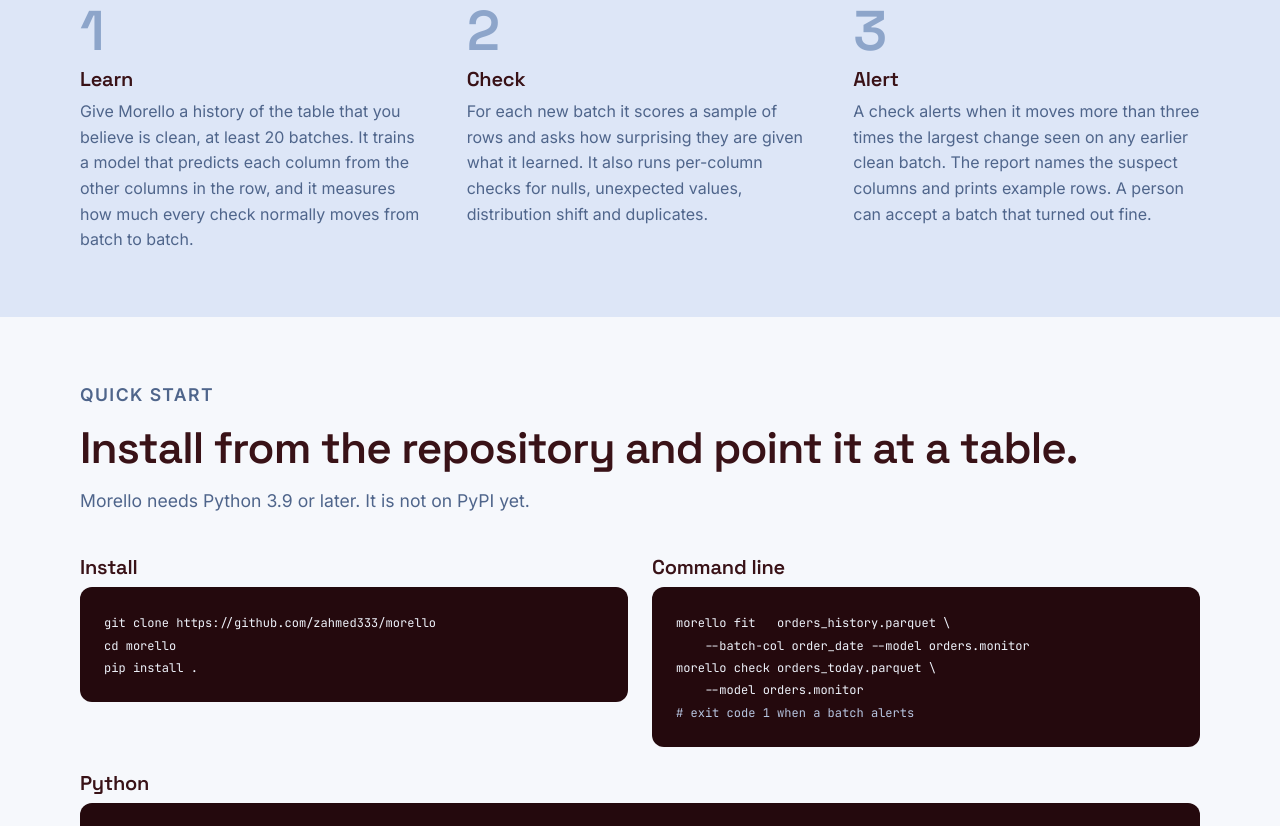
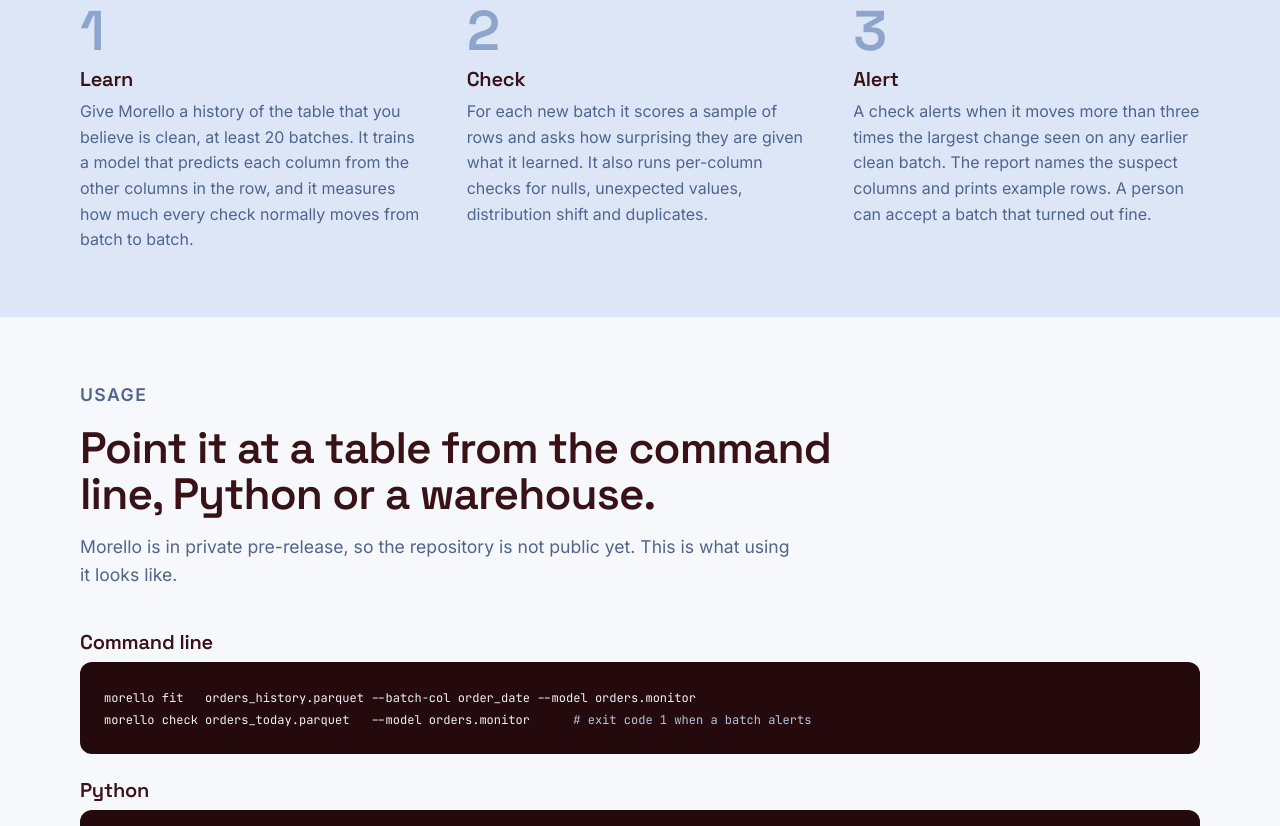
Before and after one commit to zahmed333/morello, a plain HTML site: page docs/index.html in a window 1280 px wide. Shown: the part 1971-2797 px from the top of the page. Drawn offline with Linux system fonts and the light colour scheme.

Commit message:
Publish the landing page at zulnoraina.com/morello/
- wrangler.jsonc: Cloudflare Worker with static files, routed on /morello*, no workers.dev or preview URLs
- docs/index.html: wording for public visitors while the repository is private; absolute link-preview tags

Co-Authored-By: Claude Fable 5.2 <noreply@anthropic.com>
Claude-Session: https://claude.ai/code/session_01VF2LJ14duUTEUf9wJEMpCE

```diff
--- a/docs/index.html
+++ b/docs/index.html
@@ -7,7 +7,9 @@
 <meta name="description" content="Morello is a data quality monitor. It learns what normal batches of a table look like and alerts when rows stop making sense together. No rules to write.">
 <meta property="og:title" content="Morello">
 <meta property="og:description" content="Know when your data stops making sense. A data quality monitor that needs no rules.">
-<meta property="og:image" content="assets/social-card.png">
+<meta property="og:image" content="https://zulnoraina.com/morello/assets/social-card.png">
+<meta property="og:url" content="https://zulnoraina.com/morello/">
+<link rel="canonical" href="https://zulnoraina.com/morello/">
 <meta property="og:type" content="website">
 <meta name="twitter:card" content="summary_large_image">
 <link rel="icon" href="assets/icon-wine.svg" type="image/svg+xml">
@@ -155,7 +157,7 @@
 
 <header>
   <div class="wrap">
-    <a class="brand" href="#" aria-label="Morello home">
+    <a class="brand" href="./" aria-label="Morello home">
       <svg viewBox="0 0 51 38" aria-hidden="true" fill="none" stroke-width="9">
         <path class="arch-a" d="M4.5 38V15a10.5 10.5 0 0 1 21 0v23"/>
         <path class="arch-b" d="M25.5 38V15a10.5 10.5 0 0 1 21 0v23"/>
@@ -166,10 +168,9 @@
     <nav aria-label="Sections">
       <ul>
         <li class="optional"><a href="#how">How it works</a></li>
-        <li><a href="#start">Quick start</a></li>
+        <li><a href="#start">Usage</a></li>
         <li><a href="#evidence">Evidence</a></li>
         <li class="optional"><a href="#platforms">Where it runs</a></li>
-        <li><a href="https://github.com/zahmed333/morello">GitHub</a></li>
       </ul>
     </nav>
   </div>
@@ -181,7 +182,7 @@
       <h1>Know when your data stops making sense.</h1>
       <p>Morello is a data quality monitor for tables that load in batches. It learns what normal rows look like and alerts when the rows of a new batch stop fitting together. You write no rules.</p>
       <div class="actions">
-        <a class="button" href="#start">Read the quick start</a>
+        <a class="button" href="#start">See how it is used</a>
         <a class="link" href="#evidence">See the evidence</a>
       </div>
     </div>
@@ -199,7 +200,7 @@
       <div class="terminal" tabindex="0" role="group" aria-label="Terminal session, scrollable">
         <img src="assets/sample-report.svg" width="967" height="446" alt="Terminal session. morello fit trains on 60 clean days of orders. morello check reports the first new day as OK and the second as ALERT, names the column total as suspect, lists eight checks that fired and prints three example rows.">
       </div>
-      <figcaption>Real output on a synthetic orders table. On the second day, 5% of orders carry another order's product, category and unit price. <code>examples/make_orders.py</code> in the repository reproduces it.</figcaption>
+      <figcaption>Real output on a synthetic orders table. On the second day, 5% of orders carry another order's product, category and unit price. A script in the repository reproduces it.</figcaption>
     </figure>
   </div>
 
@@ -245,24 +246,15 @@
   <section id="start">
     <div class="wrap">
       <div class="section-head">
-        <p class="label">Quick start</p>
-        <h2>Install from the repository and point it at a table.</h2>
-        <p>Morello needs Python 3.9 or later. It is not on PyPI yet.</p>
+        <p class="label">Usage</p>
+        <h2>Point it at a table from the command line, Python or a warehouse.</h2>
+        <p>Morello is in private pre-release, so the repository is not public yet. This is what using it looks like.</p>
       </div>
       <div class="codes">
-        <div class="code">
-          <h3>Install</h3>
-<pre><code>git clone https://github.com/zahmed333/morello
-cd morello
-pip install .</code></pre>
-        </div>
-        <div class="code">
+        <div class="code wide">
           <h3>Command line</h3>
-<pre><code>morello fit   orders_history.parquet \
-    --batch-col order_date --model orders.monitor
-morello check orders_today.parquet \
-    --model orders.monitor
-<span class="c"># exit code 1 when a batch alerts</span></code></pre>
+<pre><code>morello fit   orders_history.parquet --batch-col order_date --model orders.monitor
+morello check orders_today.parquet   --model orders.monitor      <span class="c"># exit code 1 when a batch alerts</span></code></pre>
         </div>
         <div class="code wide">
           <h3>Python</h3>
@@ -348,7 +340,7 @@ reports = check_table(conn, "s3://bucket/morello", table="analytics.orders",
 
 <footer>
   <div class="wrap">
-    <span>Morello 0.4, pre-release.</span>
+    <span>Morello 0.4, private pre-release. <a href="https://zulnoraina.com/">zulnoraina.com</a></span>
     <span>Fonts: Space Grotesk, Inter and JetBrains Mono, under the SIL Open Font License.</span>
   </div>
 </footer>
```
Also changed, not shown: 3 other files.
